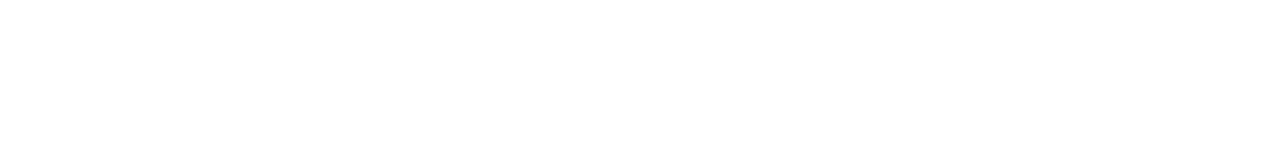
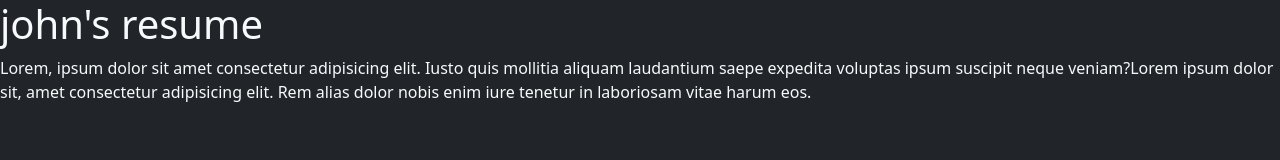
Before and after one commit to pallavisonwane962/pallavi, a plain HTML site: page index.html in a window 1280 px wide. Drawn offline with nearby package versions, Linux system fonts and the light colour scheme.

Commit message:
upto date index file

```diff
--- a/index.html
+++ b/index.html
@@ -9,8 +9,11 @@
 
 </head>
 
-<body>
-    <h1></h1>
+<body class="bg-dark">
+    <h1 class="text-light">john's resume</h1>
+    <p class="text-light">Lorem, ipsum dolor sit amet consectetur adipisicing elit. Iusto quis mollitia aliquam
+        laudantium saepe expedita voluptas ipsum suscipit neque veniam?Lorem ipsum dolor sit, amet consectetur
+        adipisicing elit. Rem alias dolor nobis enim iure tenetur in laboriosam vitae harum eos.</p>
 
     <script src="https://cdn.jsdelivr.net/npm/bootstrap@5.2.0-beta1/dist/js/bootstrap.bundle.min.js"></script>
 </body>
```
